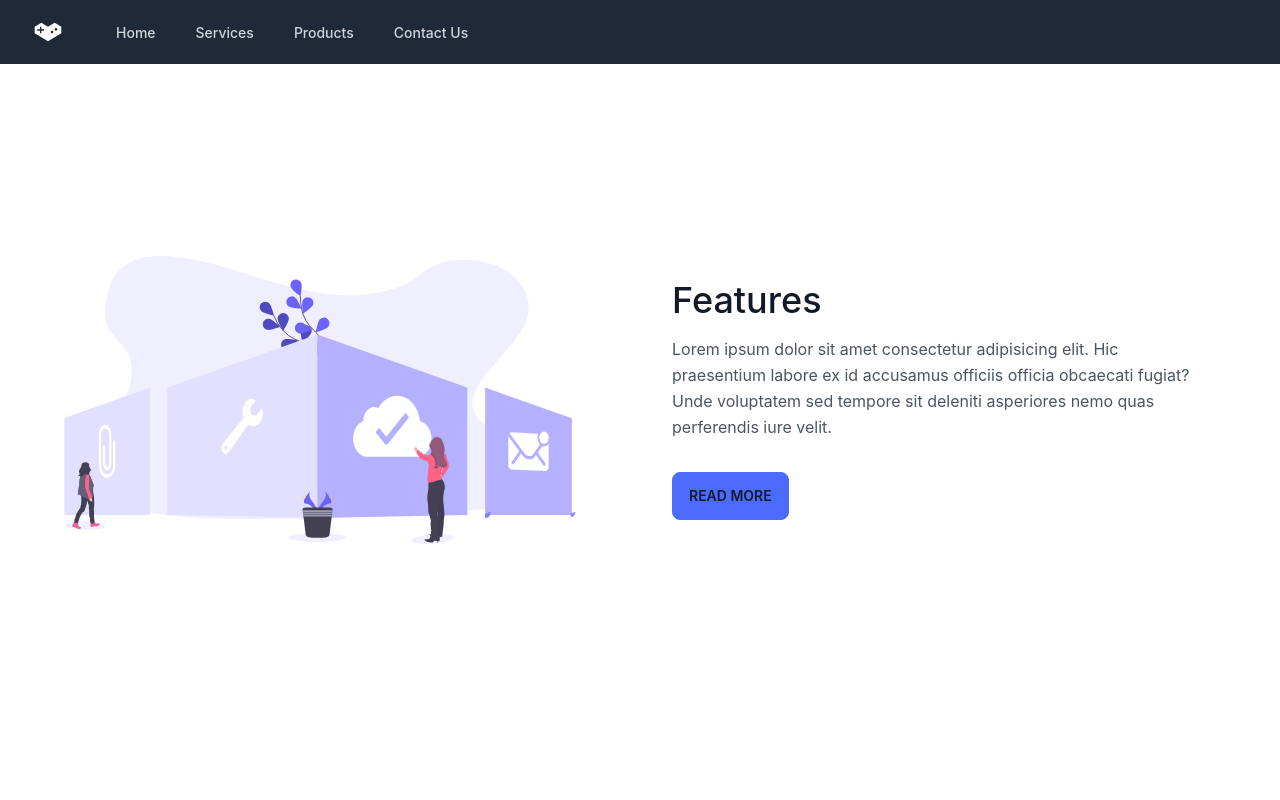
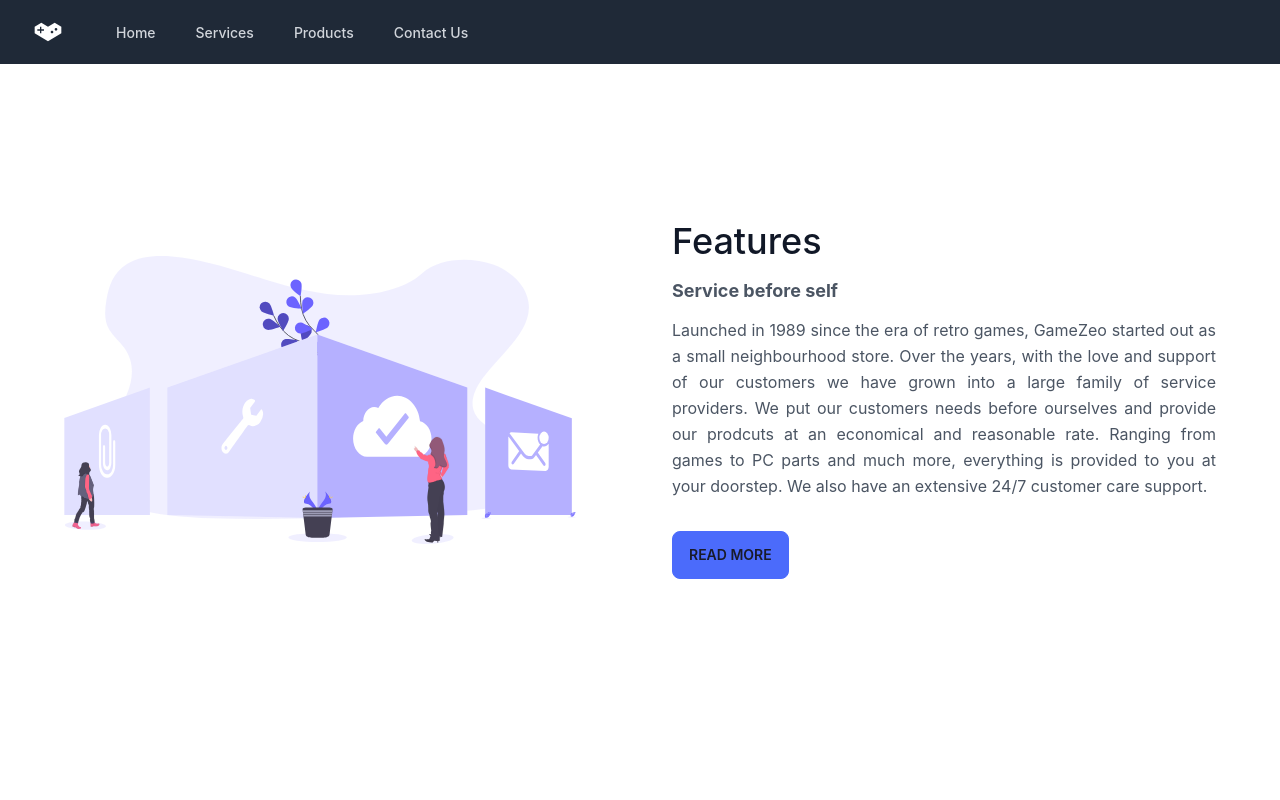
Before and after one commit to GarvJain03/technophilia-2021, a React (Create React App) app: page /services in a window 1280 px wide. Shown: the top 800 px of the page. Built offline with nearby package versions, Linux system fonts and the light colour scheme.

Commit message:
feat: Write App

```diff
--- a/src/components/Features/FeaturesHero.js
+++ b/src/components/Features/FeaturesHero.js
@@ -14,11 +14,16 @@
             <h1 class="title-font sm:text-4xl text-3xl mb-4 font-medium text-gray-900">
               Features
             </h1>
-            <p class="mb-8 leading-relaxed">
-              Lorem ipsum dolor sit amet consectetur adipisicing elit. Hic
-              praesentium labore ex id accusamus officiis officia obcaecati
-              fugiat? Unde voluptatem sed tempore sit deleniti asperiores nemo
-              quas perferendis iure velit.{" "}
+            <p class="mb-8 leading-relaxed text-justify">
+              <h1 className="font-bold text-lg mb-3">Service before self</h1>
+              Launched in 1989 since the era of retro games, GameZeo started out
+              as a small neighbourhood store. Over the years, with the love and
+              support of our customers we have grown into a large family of
+              service providers. We put our customers needs before ourselves and
+              provide our prodcuts at an economical and reasonable rate. Ranging
+              from games to PC parts and much more, everything is provided to
+              you at your doorstep. We also have an extensive 24/7 customer care
+              support.
             </p>
             <div class="flex justify-center">
               <ScrollLink to="stats" spy={true} smooth={true} duration={500}>
--- a/src/components/Home/Features.js
+++ b/src/components/Home/Features.js
@@ -5,7 +5,7 @@
     <div id="features" className="grid grid-cols-1 md:grid-cols-2 lg:grid-cols-3 gap-6 my-5">
       <div class="card text-center shadow-2xl">
         <figure class="px-10 pt-10">
-          <img src="https://picsum.photos/id/1005/400/250" class="rounded-xl" />
+          <img src="https://picsum.photos/id/1005/400/250" class="rounded-xl" alt="image"/>
         </figure>
         <div class="card-body">
           <h2 class="card-title">shadow, center, padding</h2>
@@ -21,7 +21,7 @@
       </div>
       <div class="card text-center shadow-2xl">
         <figure class="px-10 pt-10">
-          <img src="https://picsum.photos/id/1005/400/250" class="rounded-xl" />
+          <img src="https://picsum.photos/id/1005/400/250" class="rounded-xl" alt="image"/>
         </figure>
         <div class="card-body">
           <h2 class="card-title">shadow, center, padding</h2>
@@ -37,7 +37,7 @@
       </div>
       <div class="card text-center shadow-2xl">
         <figure class="px-10 pt-10">
-          <img src="https://picsum.photos/id/1005/400/250" class="rounded-xl" />
+          <img src="https://picsum.photos/id/1005/400/250" class="rounded-xl" alt="image"/>
         </figure>
         <div class="card-body">
           <h2 class="card-title">shadow, center, padding</h2>
--- a/src/pages/404.js
+++ b/src/pages/404.js
@@ -8,6 +8,7 @@
         <div class="flex-col hero-content lg:flex-row-reverse">
           <img
             src="https://jstseguru.in/assets/images/jstseguru-404.gif"
+            alt="404"
             class="max-w-sm rounded-lg"
           />
           <div>
--- a/src/pages/Product.js
+++ b/src/pages/Product.js
@@ -93,7 +93,7 @@
                     <span class="text-gray-600 ml-3">4 Reviews</span>
                   </span>
                   <span class="flex ml-3 pl-3 py-2 border-l-2 border-gray-200 space-x-2s">
-                    <a class="text-gray-500">
+                    <span class="text-gray-500">
                       <svg
                         fill="currentColor"
                         stroke-linecap="round"
@@ -104,8 +104,8 @@
                       >
                         <path d="M18 2h-3a5 5 0 00-5 5v3H7v4h3v8h4v-8h3l1-4h-4V7a1 1 0 011-1h3z"></path>
                       </svg>
-                    </a>
-                    <a class="text-gray-500">
+                    </span>
+                    <span class="text-gray-500">
                       <svg
                         fill="currentColor"
                         stroke-linecap="round"
@@ -116,8 +116,8 @@
                       >
                         <path d="M23 3a10.9 10.9 0 01-3.14 1.53 4.48 4.48 0 00-7.86 3v1A10.66 10.66 0 013 4s-4 9 5 13a11.64 11.64 0 01-7 2c9 5 20 0 20-11.5a4.5 4.5 0 00-.08-.83A7.72 7.72 0 0023 3z"></path>
                       </svg>
-                    </a>
-                    <a class="text-gray-500">
+                    </span>
+                    <span class="text-gray-500">
                       <svg
                         fill="currentColor"
                         stroke-linecap="round"
@@ -128,7 +128,7 @@
                       >
                         <path d="M21 11.5a8.38 8.38 0 01-.9 3.8 8.5 8.5 0 01-7.6 4.7 8.38 8.38 0 01-3.8-.9L3 21l1.9-5.7a8.38 8.38 0 01-.9-3.8 8.5 8.5 0 014.7-7.6 8.38 8.38 0 013.8-.9h.5a8.48 8.48 0 018 8v.5z"></path>
                       </svg>
-                    </a>
+                    </span>
                   </span>
                 </div>
                 <p class="leading-relaxed">{product.description}</p>
```
